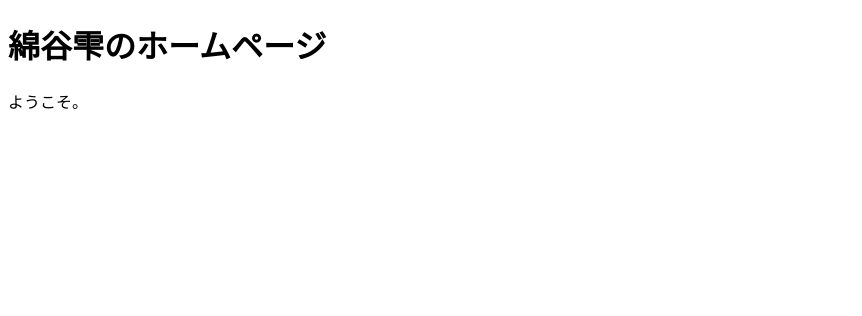
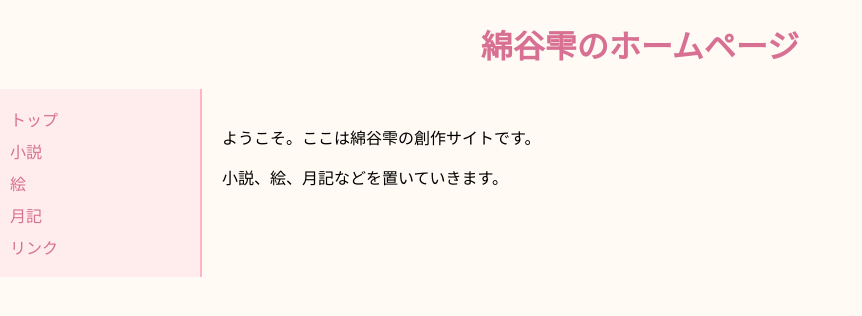
Before and after one commit to wataya-shizuku/wataya-shizuku.github.io, a plain HTML site: page index.html in a window 1280 px wide. Shown: the whole page, without its empty margins (0-862 px from the left). Drawn offline with Linux system fonts and the light colour scheme.

Commit message:
Update index.html

```diff
--- a/index.html
+++ b/index.html
@@ -3,9 +3,64 @@
 <head>
   <meta charset="UTF-8">
   <title>綿谷雫のホームページ</title>
+  <style>
+    body {
+      background-color: #fffaf4; /* クリーム色の背景 */
+      font-family: "MS PGothic", sans-serif; /* レトロ感のあるフォント */
+      margin: 0;
+      padding: 0;
+    }
+
+    .container {
+      display: flex;
+    }
+
+    .sidebar {
+      width: 180px;
+      background-color: #ffecec;
+      padding: 10px;
+      border-right: 2px solid #ffb6c1;
+    }
+
+    .content {
+      padding: 20px;
+      flex-grow: 1;
+    }
+
+    h1 {
+      text-align: center;
+      color: #d87093;
+    }
+
+    a {
+      display: block;
+      margin: 8px 0;
+      color: #d87093;
+      text-decoration: none;
+    }
+
+    a:hover {
+      text-decoration: underline;
+    }
+  </style>
 </head>
+
 <body>
   <h1>綿谷雫のホームページ</h1>
-  <p>ようこそ。</p>
+
+  <div class="container">
+    <div class="sidebar">
+      <a href="#">トップ</a>
+      <a href="#">小説</a>
+      <a href="#">絵</a>
+      <a href="#">月記</a>
+      <a href="#">リンク</a>
+    </div>
+
+    <div class="content">
+      <p>ようこそ。ここは綿谷雫の創作サイトです。</p>
+      <p>小説、絵、月記などを置いていきます。</p>
+    </div>
+  </div>
 </body>
 </html>
```
